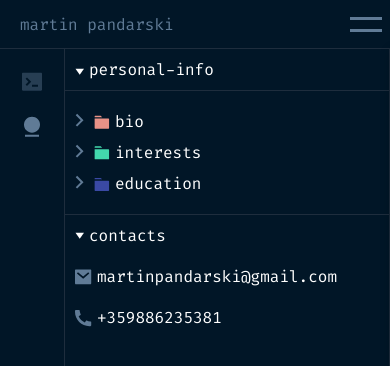
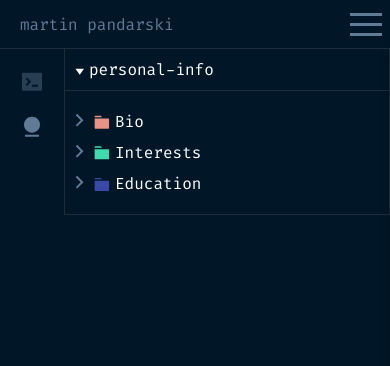
Before and after one commit to martinPandarski/showcase, a React (Vite) app: page /about in a window 390 px wide. Shown: the top 366 px of the page. Built offline with nearby package versions, Linux system fonts and the light colour scheme.

Commit message:
responsive layouts, fix presentaion component

```diff
--- a/src/components/About/About.scss
+++ b/src/components/About/About.scss
@@ -24,8 +24,7 @@
       border-width: 0 1px;
       border-style: solid;
       border-color: $lineColor;
-      .upper,
-      .contacts {
+      .upper {
         display: flex;
         align-items: center;
         gap: 5px;
--- a/src/components/About/About.tsx
+++ b/src/components/About/About.tsx
@@ -5,30 +5,33 @@ import { ReactComponent as ProfessionalInfoIcon } from "../../assets/professiona
 import { ReactComponent as PersonalInfoIcon } from "../../assets/personal-info.svg";
 import { ReactComponent as CategoryIcon } from "../../assets/category-arrow.svg";
 import { ReactComponent as ArrowIcon } from "../../assets/arrow.svg";
-import { ReactComponent as EmailIcon } from "../../assets/email.svg";
-import { ReactComponent as PhoneIcon } from "../../assets/phone.svg";
 
-import "./About.scss";
 import { categoryContent } from "../../content/content";
 import Presentation from "./Presentation/Presentation";
+import "./About.scss";
 
 const About = () => {
   const [selectedSection, setSelectedSection] = useState<
     "personal" | "professional"
   >("personal");
-  const [selectedSubSection, setSelectedSubsection] = useState("");
+  const [selectedSubSection, setSelectedSubsection] = useState("personal");
   const [expandedSection, setExpandSection] = useState("");
+
+  const handleSelection = (selection: "personal" | "professional") => {
+    setSelectedSection(selection);
+    setSelectedSubsection(selection);
+  };
   return (
-    <div className="about-wrapper grid-container">
+    <div className="about-wrapper layout-container">
       <div className="info-panel">
         <div className="info-sections">
           <ProfessionalInfoIcon
             className={selectedSection === "professional" ? "active" : ""}
-            onClick={() => setSelectedSection("professional")}
+            onClick={() => handleSelection("professional")}
           />
           <PersonalInfoIcon
             className={selectedSection === "personal" ? "active" : ""}
-            onClick={() => setSelectedSection("personal")}
+            onClick={() => handleSelection("personal")}
           />
         </div>
         <div className="categories">
@@ -95,18 +98,6 @@ const About = () => {
                 }
               )}
             </div>
-            <div className="upper">
-              <CategoryIcon />
-              <span>contacts</span>
-            </div>
-            <div className="contacts">
-              <EmailIcon />
-              <span>martinpandarski@gmail.com</span>
-            </div>
-            <div className="contacts">
-              <PhoneIcon />
-              <span>+359886235381</span>
-            </div>
           </div>
         </div>
       </div>
--- a/src/components/About/Presentation/Presentation.scss
+++ b/src/components/About/Presentation/Presentation.scss
@@ -4,6 +4,7 @@
   display: flex;
   flex-direction: column;
   .selection {
+    text-transform: capitalize;
     border-bottom: 1px solid $lineColor;
     @media screen and (max-width: 1024px) {
      display: none;
--- a/src/components/About/Presentation/Presentation.tsx
+++ b/src/components/About/Presentation/Presentation.tsx
@@ -12,7 +12,7 @@ const Presentation = ({
   return (
     <div className="presentation-container">
       <div className="selection">
-        <div>{selectedSection}</div>
+        <div>{selectedSubSection}</div>
       </div>
       <div className="inner">
         {presentation[selectedSection]?.[selectedSubSection]?.map(
--- a/src/components/Contacts/Contacts.tsx
+++ b/src/components/Contacts/Contacts.tsx
@@ -38,7 +38,7 @@ const Contacts: React.FC = () => {
     });
   };
   return (
-    <div className="contacts-wrapper grid-container">
+    <div className="contacts-wrapper layout-container">
       <div className="info-panel">
         <div className="upper">
           <div>
--- a/src/components/Game/Board.tsx
+++ b/src/components/Game/Board.tsx
@@ -7,11 +7,10 @@ interface BoardProps {
   aiPlayer: string;
   humanPlayer: string;
 }
+const initialSquares = Array(9).fill(null);
 
 const Board: React.FC<BoardProps> = ({ aiPlayer, humanPlayer }) => {
-  const [squares, setSquares] = useState<(string | null)[]>(
-    Array(9).fill(null)
-  );
+  const [squares, setSquares] = useState<(string | null)[]>(initialSquares);
   const [xIsNext, setXIsNext] = useState<boolean>(true);
 
   useEffect(() => {
@@ -144,7 +143,16 @@ const Board: React.FC<BoardProps> = ({ aiPlayer, humanPlayer }) => {
     <div className="board-wrap">
       <Bolt className="top-left" />
       <Bolt className="top-right" />
-      {winner && <div className="status">{status}</div>}
+      {winner && (
+        <>
+          <div className="status">
+            <p>{status}</p>
+            <button onClick={() => setSquares(initialSquares)}>
+              play-again
+            </button>
+          </div>
+        </>
+      )}
       <div className="board">
         {squares.map((square, index) => (
           <Square
--- a/src/components/Game/Game.scss
+++ b/src/components/Game/Game.scss
@@ -112,12 +112,15 @@
   top: 50%;
   left: 50%;
   transform: translate(-50%, -50%);
-  font-size: 24px;
+
   width: 100%;
-  background: rgba(1, 22, 39, 0.94);
-  box-shadow: 1px 5px 11px 0px rgba(2, 18, 27, 0.71) inset;
+  p {
+    background: rgba(1, 22, 39, 0.94);
+    font-size: 24px;
+    box-shadow: 1px 5px 11px 0px rgba(2, 18, 27, 0.71) inset;
+    color: $accentColor2;
+    padding: 10px 0;
+  }
 
-  color: $accentColor2;
   text-align: center;
-  padding: 10px 0;
 }
--- a/src/components/Header/Header.scss
+++ b/src/components/Header/Header.scss
@@ -1,11 +1,14 @@
 @import "../../index.scss";
 header {
+  display: grid;
+  grid-template-columns: minmax(0, 350px) 1fr auto;
+
   align-items: center;
 
   border-bottom: 1px solid $lineColor;
 
   @media screen and (max-width: 1024px) {
-    grid-template-columns: auto 1fr !important;
+    grid-template-columns: auto 1fr;
   }
 
   .hamburger-react,
--- a/src/components/Header/Header.tsx
+++ b/src/components/Header/Header.tsx
@@ -2,7 +2,7 @@ import { FC, useState } from "react";
 import "./Header.scss";
 import { NavLink } from "react-router-dom";
 import { useIsMobile } from "../../hooks";
-import { Rotate as HamburgerIcon } from "hamburger-react";
+import { Sling as HamburgerIcon } from "hamburger-react";
 import Sidebar from "../Sidebar/Sidebar";
 
 const Header = () => {
@@ -14,7 +14,7 @@ const Header = () => {
   };
 
   return (
-    <header className="grid-container">
+    <header>
       <span>martin pandarski</span>
       {isMobile && (
         <HamburgerIcon
@@ -67,7 +67,7 @@ const Nav: FC<NavProps> = ({ onClose }) => {
             _about-me
           </NavLink>
         </li>
-        <li>
+        {/* <li>
           <NavLink
             to="/projects"
             className={({ isActive, isPending }) =>
@@ -77,7 +77,7 @@ const Nav: FC<NavProps> = ({ onClose }) => {
           >
             _projects
           </NavLink>
-        </li>
+        </li> */}
         <li>
           <NavLink
             to="/contacts"
--- a/src/content/content.ts
+++ b/src/content/content.ts
@@ -1,6 +1,7 @@
 import { ReactComponent as RedFolderIcon } from "../assets/red-folder.svg";
 import { ReactComponent as GreenFolderIcon } from "../assets/green-folder.svg";
 import { ReactComponent as BlueFolderIcon } from "../assets/blue-folder.svg";
+import { ReactComponent as PurpleFolderIcon } from "../assets/purple-folder.svg";
 import { ReactComponent as SubSectionIcon } from "../assets/subsection.svg";
 
 interface SubSection {
@@ -33,25 +34,25 @@ const categoryContent: Record<"personal" | "professional", Category> = {
     title: "personal-info",
     sections: [
       {
-        title: "bio",
+        title: "Bio",
         Icon: RedFolderIcon,
         subSections: [],
       },
       {
-        title: "interests",
+        title: "Interests",
         Icon: GreenFolderIcon,
         subSections: [],
       },
       {
-        title: "education",
+        title: "Education",
         Icon: BlueFolderIcon,
         subSections: [
           {
-            title: "post-university",
+            title: "Post-university",
             Icon: SubSectionIcon,
           },
           {
-            title: "university",
+            title: "University",
             Icon: SubSectionIcon,
           },
         ],
@@ -62,28 +63,24 @@ const categoryContent: Record<"personal" | "professional", Category> = {
     title: "professional-info",
     sections: [
       {
-        title: "bio",
+        title: "MM Fintech",
         Icon: RedFolderIcon,
         subSections: [],
       },
       {
-        title: "interests",
+        title: "FidWeb",
         Icon: GreenFolderIcon,
         subSections: [],
       },
       {
-        title: "education",
+        title: "BoomDev",
         Icon: BlueFolderIcon,
-        subSections: [
-          {
-            title: "post-university",
-            Icon: SubSectionIcon,
-          },
-          {
-            title: "university",
-            Icon: SubSectionIcon,
-          },
-        ],
+        subSections: [],
+      },
+      {
+        title: "SoftUni",
+        Icon: PurpleFolderIcon,
+        subSections: [],
       },
     ],
   },
@@ -91,7 +88,7 @@ const categoryContent: Record<"personal" | "professional", Category> = {
 
 const presentation: PresentationContent = {
   personal: {
-    bio: [
+    Bio: [
       "// About me",
       "// I have about 3 years of experience in web development",
       "// and I mainly specialize in web development with React",
@@ -99,13 +96,13 @@ const presentation: PresentationContent = {
       "// I am constantly trying to perfect my skills by learning",
       "// new techniques and methodologies in Frontend development.",
     ],
-    interests: [],
-    university: [
+    Interests: [],
+    University: [
       "// I have a Bachelors degree in International Relations from Sofia University.",
       "// During my 4 years studing I learned a lot about EU Law, Constitutional law,",
       "// Private and Maritime law.",
     ],
-    ["post-university"]: [
+    ["Post-university"]: [
       "// Shortly after graduating Sofia University I took up coding lessons at SoftUni",
       "// as it was a passion I intended to be as a hobby. During my studies there I learned",
       "// JavaScript, HTML and CSS. Also, after gaining confidence in vanilla JS I started making",
@@ -114,13 +111,28 @@ const presentation: PresentationContent = {
     ],
   },
   professional: {
-    bio: [
-      "// About me",
-      "// I have about 3 years of experience in web development",
-      "// and I mainly specialize in web development with React",
-      "// however I have worked on a couple of projects with NuxtJS and React Native.",
-      "// I am constantly trying to perfect my skills by learning",
-      "// new techniques and methodologies in Frontend development.",
+    ["MM Fintech"]: [
+      "// Working in the sphere of FinTech providing clients with a Payment Service Provider solution and offshore banking.",
+      "// I have worked on several projects which have different stacks:",
+      "// Portal platforms, built with React and Redux for global state management, for clients who can use the services of our solution",
+      "// A mobile app for both Android and iOS which utilizes the features of the web portal.",
+      "// Built using React Native, TypeScript, Redux toolkit with RTK query for managing data fetching and caching.",
+      "// Landing pages for our clients using NextJS and Styled Components.",
+    ],
+    FidWeb: [
+      "// Worked on several projects. One was an enterprise platform for a commercial client built using React.",
+      "// Mostly independently built a chat web platform using React and Socket.io",
+      "// clients to directly communicate with the support team.",
+    ],
+    BoomDev: [
+      "// Helped on several projects which included a landing page built with NextJS, TypeScript and Framer Motion for animations.",
+      "// Participated in the creation of new features for a platform which users can study to become Game developers.",
+      "// It was built with Nuxt and I got to experience what VueJS had to offer.",
+      "// Wrote optimized end to end tests using Cypress.",
+    ],
+    SoftUni: [
+      "// Participated and oversaw the creation of various JavaScript and Java courses in a Udemy inspired platform with which SoftUni wanted to expand beyond Bulgaria.",
+      "// Creating such courses which consisted of videos of explaining JavaScript concepts and solving tasks really cemented my knowledge of the language.",
     ],
   },
 };
--- a/src/index.scss
+++ b/src/index.scss
@@ -131,11 +131,15 @@ input:-webkit-autofill:active {
   transition: background-color 5000s ease-in-out 0s;
   box-shadow: none;
 }
+pre.language-javascript {
+  overflow: hidden;
+}
 
-.grid-container {
+.layout-container {
   display: grid;
   grid-template-columns: minmax(0, 350px) 1fr auto;
   @media screen and (max-width: 1024px) {
-    grid-template-columns: 1fr;
+    display: flex;
+    flex-direction: column;
   }
 }
```
Also changed, not shown: src/assets/purple-folder.svg (added).
